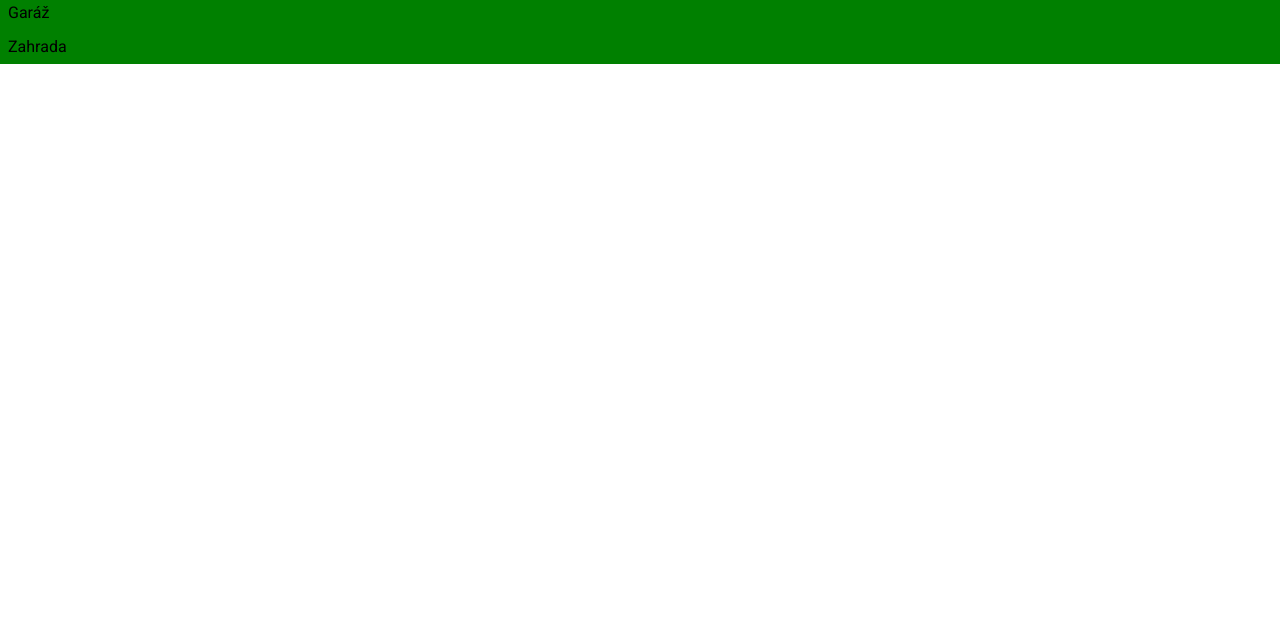
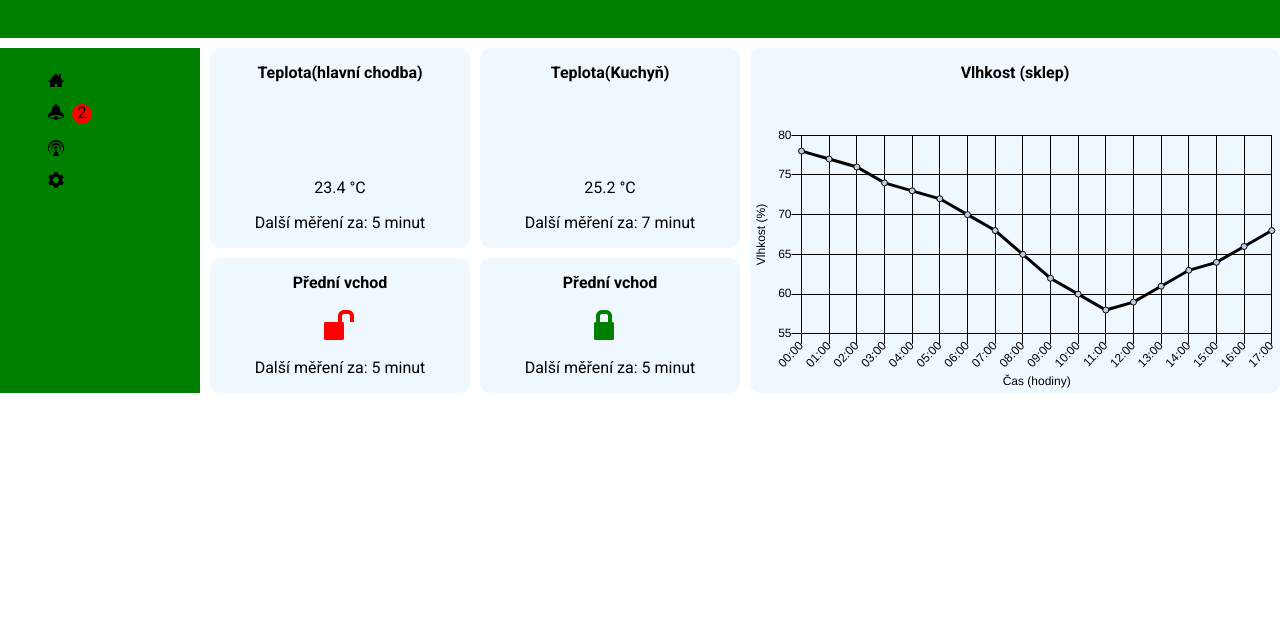
Before and after one commit to pslib-cz/2024-p2a-web-dashboard-JakubKoci1, a plain HTML site: page index.html in a window 1280 px wide. Shown: the part 162-800 px from the top of the page. Drawn offline with nearby package versions, Linux system fonts and the light colour scheme; files whose address does not match are found by name.

Commit message:
Add files via upload

```diff
--- a/css/student.css
+++ b/css/student.css
@@ -17,6 +17,7 @@
     justify-content: space-between;
     background-color: green;
 }
+@media screen and (max-width: 670px) {
     .header__buildings{
         position: absolute;
         background-color: green;
@@ -25,6 +26,11 @@
         top: 100%;
         list-style: none;
         left: -40px;
+    }
+}
+.header__buildings{
+    list-style: none;
+    top: 60px;
 }
 .notification{
     border-radius: 25px;
@@ -39,4 +45,103 @@
     top: -100000px;
     left: -1000000px;
 }
-/*fuck you dashboard*/
+.panel{
+    background-color: aliceblue;
+    text-align: center;
+    display: flex;
+    flex-direction: column;
+    justify-content: space-between;
+    border-radius: 10px;
+}
+.dashboard__main{
+    display: grid;
+    grid-template-columns: 1fr 1fr;
+    grid-template-rows: 200px 1fr 200px;
+    grid-gap: 10px;
+}
+.panel--big{
+    grid-row-start:2 ;
+    grid-row-end:3 ;
+    grid-column-start:1 ;
+    grid-column-end:3 ;
+}
+@media screen and (min-width: 480px) {
+    .dashboard__main{
+        grid-template-columns: 1fr 1fr 1fr;
+        grid-template-rows: 200px 1fr;
+    }
+}
+@media screen and (min-width: 720px) {
+    .dashboard__main{
+        grid-template-columns: 1fr 1fr 1fr;
+        grid-template-rows: 200px 1fr 200px;
+    }
+    .panel--big{
+
+        grid-column-start:1 ;
+        grid-column-end:4 ;
+    }
+}
+@media screen and (min-width: 920px) {
+    .dashboard__main{
+        grid-template-columns: 1fr 1fr 1fr 1fr;
+        grid-template-rows: 200px 1fr;
+    }
+
+}
+@media screen and (min-width: 1024px) {
+    .dashboard__main{
+        grid-template-columns: 1fr 1fr 1fr 1fr;
+        grid-template-rows: 200px 1fr;
+    }
+    .panel--big{
+        grid-row-start:1 ;
+        grid-row-end:3 ;
+        grid-column-start:3 ;
+        grid-column-end:5 ;
+    }
+}
+@media screen and (min-width: 1440px) {
+    .dashboard__main{
+        grid-template-columns: 1fr 1fr 1fr 1fr 1fr 1fr;
+        grid-template-rows: 200px 1fr;
+    }
+    .panel--big{
+        grid-row-start:1 ;
+        grid-row-end:3 ;
+        grid-column-start:3 ;
+        grid-column-end:5 ;
+    }
+}
+@media screen and (min-width: 670px) {
+    .dashboard{
+        display: grid;
+        grid-template-columns: 200px 1fr;
+        grid-template-rows: 200px 1fr;
+        grid-gap: 10px;
+    }
+    .dashboard__header{
+        grid-row-start:1 ;
+        grid-row-end:2 ;
+        grid-column-start:1 ;
+        grid-column-end:3 ;
+
+    }
+    .header__buildings{
+        position:relative;
+        display: flex;
+        align-self: flex-start;
+    }
+    .dashboard__nav{
+        grid-row-start:2 ;
+        grid-row-end:3 ;
+        grid-column-start:1 ;
+        grid-column-end:2 ;
+        background-color: green;
+    }
+    .dashboard__menu{
+        display: flex;
+        flex-direction: column;
+    }
+
+}
--- a/index.html
+++ b/index.html
@@ -48,7 +48,50 @@
         </section>
 
         <section class="dashboard__main">
-
+            <div class="panel panel--big">
+                <div class="panel__header">
+                <p><b>Vlhkost (sklep)</b></p>
+                </div>
+                <div class="graph panel__content">
+                <canvas id="humidity"></canvas>
+                </div>
+            </div>
+            <div class="panel">
+                <div class="panel__header">
+                    <p><b>Teplota(hlavní chodba)</b></p>
+                </div>
+                <div class="panel__content">
+                    <p>23.4 °C</p>
+                    <p>Další měření za: 5 minut</p>
+                </div>
+            </div>
+            <div class="panel">
+                <div class="panel__header">
+                    <p><b>Teplota(Kuchyň)</b></p>
+                </div>
+                <div class="panel__content">
+                    <p>25.2 °C</p>
+                    <p>Další měření za: 7 minut</p>
+                </div>
+            </div>
+            <div class="panel">
+                <div class="panel__header">
+                    <p><b>Přední vchod</b></p>
+                </div>
+                <div class="panel__content">
+                    <div class="icon icon--big icon--red icon--unlocked"></div>
+                    <p>Další měření za: 5 minut</p>
+                </div>
+            </div>
+            <div class="panel">
+                <div class="panel__header">
+                    <p><b>Přední vchod</b></p>
+                </div>
+                <div class="panel__content">
+                    <div class="icon icon--big icon--green icon--lock">
+                    <p>Další měření za: 5 minut</p>
+                </div>
+            </div>
         </section>
     </div>
 </body>
```
Lines whose indentation alone changed are shown as unchanged.
